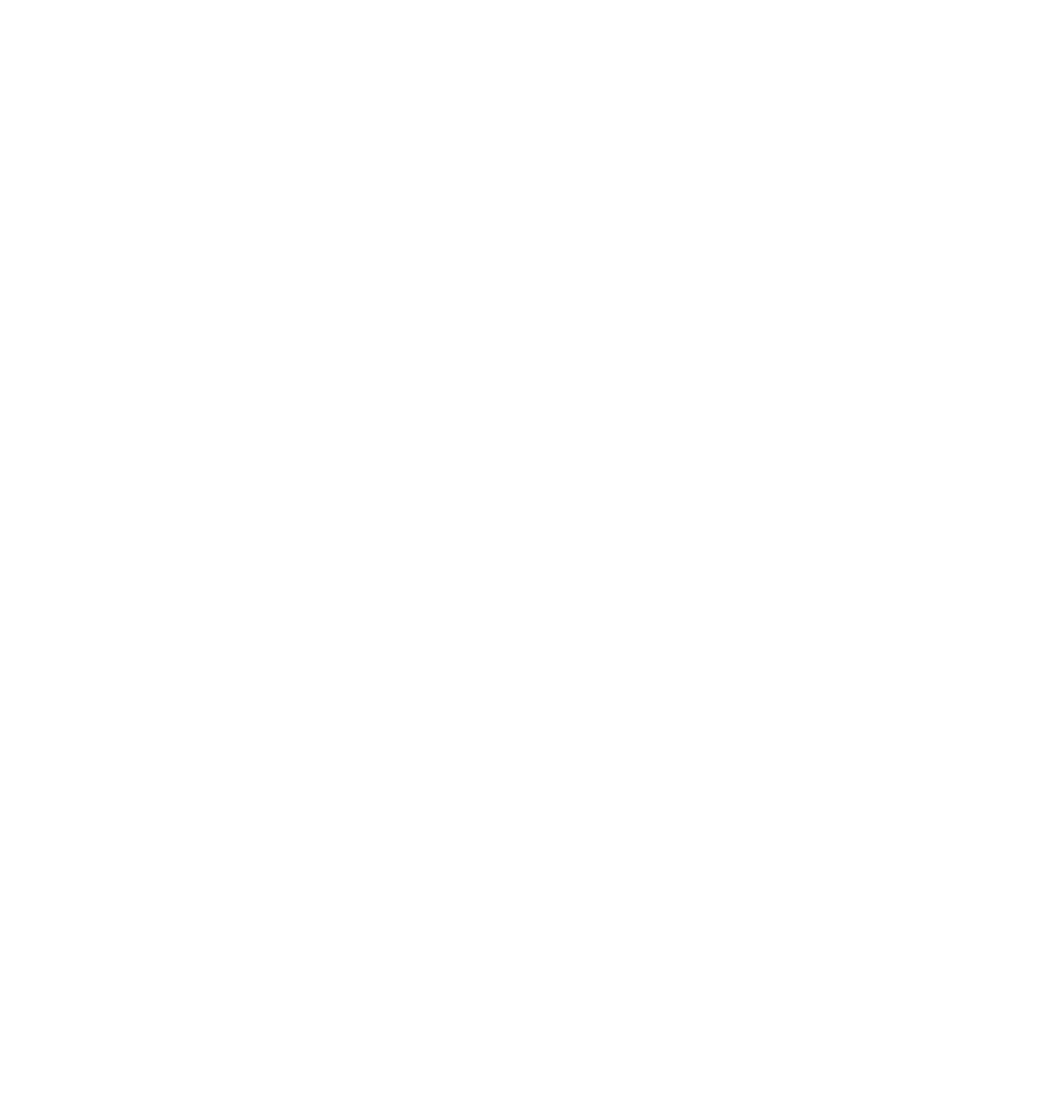
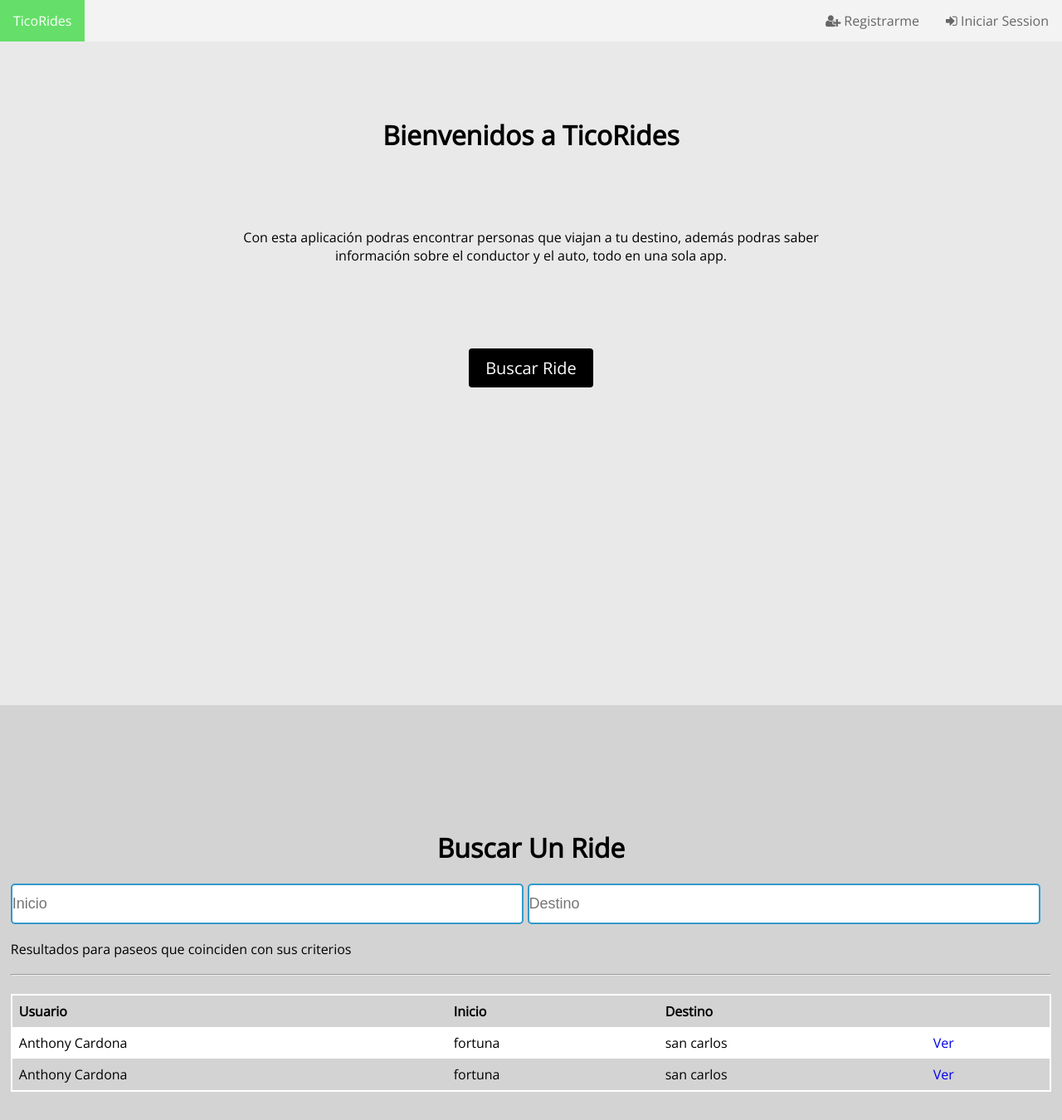
Before and after one commit to Anthony0912/2018-IPDW, a plain HTML site: page index.html in a window 1280 px wide. Shown: the top 1350 px of the page at 83% size. Before the commit the page ends 800 px from the top, so only its background shows below. Drawn offline with nearby package versions, Linux system fonts and the light colour scheme.

Commit message:
Index terminado, con estilos establecidos, solo falta acomodarlo a resoliciones de pantallas mas pequeñas

```diff
--- a/css/styles.css
+++ b/css/styles.css
@@ -0,0 +1,159 @@
+@import url('https://fonts.googleapis.com/css?family=Open+Sans');
+
+* {
+    padding: 0;
+    margin: 0;
+}
+
+body, html {
+    margin: 0;
+    height: 100vh;
+    font-family: 'Open Sans', monospace;
+}
+
+a {
+    text-decoration: none;
+}
+
+.btn{
+    padding: 10px 20px;
+    font-size: 20px;
+    color: #ffffff;
+    background-color: #000000;
+    border-radius: 4px;
+    line-height: 250px;
+}
+
+.btn:hover {
+    color: #FFF;
+    background-color: #65df69;
+}
+
+.input {
+    border-radius: 5px;
+    border: 2px solid #39c;
+    height: 45px;
+    width:49%;
+    font-size: 18px;
+}
+
+.title {
+    text-align: center;
+}
+
+.title-second {
+    line-height: 60px;
+}
+
+.container {
+    width: 100%;
+    min-height: 100%;
+    margin-top: 50px;
+}
+
+.container nav {
+    position: fixed;
+    top: 0;
+    right: 0;
+    bottom: 0;
+    left: 0;
+    width: 100%;
+    height: 50px;
+}
+
+.container nav ul {
+    list-style-type: none;
+    margin: 0;
+    padding: 0;
+    overflow: hidden;
+    background-color: #f3f3f3;
+}
+
+.container nav ul li.items-left {
+    float: left;
+}
+
+.container nav ul li.items-right {
+    float: right;
+}
+
+.container nav ul li a {
+    display: block;
+    color: #666;
+    text-align: center;
+    padding: 14px 16px;
+    text-decoration: none;
+    font-size: 16px;
+}
+
+.container nav ul li a:hover:not(.active) {
+    background-color: #ddd;
+}
+
+.container nav ul li a.active {
+    color: #FFF;
+    background-color: #65df69;
+}
+
+div.content-welcome {
+    width: 100%;
+    min-height: 100vh;
+    background-color: #e9e9e9;
+    text-align: center;
+}
+
+div.content-welcome h1{
+    line-height: 225px;
+}
+
+div.content-welcome h1, div.content-welcome p {
+    text-align: center;
+}
+
+div.content-rides {
+    width: 100%;
+    min-height: 100vh;
+    background-color: #d3d3d3;
+    display: flex;
+    justify-content: center;
+}
+
+div.content-second {
+    width: 98%;
+    padding-top: 150px;
+}
+
+table {
+    border-collapse: collapse;
+    border-spacing: 10px;
+    width: 100%;
+    border: 2px solid #FFF;
+}
+
+th, td {
+    text-align: left;
+    padding: 8px;
+}
+
+td {
+    color: #000;
+}
+
+tr:nth-child(even){
+    background-color: #FFF;
+}
+
+.div-table {
+    text-align: center;
+    overflow-x:auto;
+    padding-bottom: 100px;
+}
+
+.footer {
+    clear: both;
+    bottom: 0;
+    display: flex;
+    justify-content: center;
+    line-height: 80px;
+    background-color: #f3f3f3;
+}
--- a/index.html
+++ b/index.html
@@ -1,12 +1,72 @@
 <!DOCTYPE html>
 <html lang="en">
+
 <head>
     <meta charset="UTF-8">
     <meta name="viewport" content="width=device-width, initial-scale=1.0">
     <meta http-equiv="X-UA-Compatible" content="ie=edge">
+    <link rel="stylesheet" href="./css/styles.css">
+    <link href="https://stackpath.bootstrapcdn.com/font-awesome/4.7.0/css/font-awesome.min.css" rel="stylesheet"
+        integrity="sha384-wvfXpqpZZVQGK6TAh5PVlGOfQNHSoD2xbE+QkPxCAFlNEevoEH3Sl0sibVcOQVnN" crossorigin="anonymous">
     <title>Página Principal</title>
 </head>
+
 <body>
+    <div class="container">
+        <nav>
+            <ul>
+                <li class="items-left"><a class="active" href="./index.html">TicoRides</a></li>
+                <li class="items-right"><a href="./login.html"><i class="fa fa-sign-in" aria-hidden="true"></i> Iniciar Session</a></li>
+                <li class="items-right"><a href="./signin.html"><i class="fa fa-user-plus" aria-hidden="true"></i> Registrarme</a></li>
+            </ul>
+        </nav>
+        <div class="content-welcome">
+            <h1>Bienvenidos a TicoRides</h1>
+            <p>
+                Con esta aplicación podras encontrar personas que viajan a tu destino,
+                además podras saber <br> información sobre el conductor y el auto, todo en una sola
+                app.
+            </p>
+            <a class="btn" href="#content-rides">Buscar Ride</a>
+        </div>
+        <div class="content-rides" id="content-rides">
+            <div class="content-second">
+                <h1 class="title">Buscar Un Ride</h1>
+                <br>
+                <input type="text" name="" id="" class="input input-init" placeholder="Inicio">
+                <input type="text" name="" id="" class="input input-final" placeholder="Destino">
+                <br>
+                <label for="" class="title-second">Resultados para paseos que coinciden con sus criterios</label>
+                <hr>
+                <br>
+                <div class="div-table">
+                    <table>
+                        <tr>
+                            <th>Usuario</th>
+                            <th>Inicio</th>
+                            <th>Destino</th>
+                            <th></th>
+                        </tr>
+                        <tr>
+                            <td>Anthony Cardona</td>
+                            <td>fortuna</td>
+                            <td>san carlos</td>
+                            <td><a href="#" class="link-table">Ver</a></td>
+                        </tr>
+                        <tr>
+                            <td>Anthony Cardona</td>
+                            <td>fortuna</td>
+                            <td>san carlos</td>
+                            <td><a href="#" class="link-table">Ver</a></td>
+                        </tr>
+                    </table>
+                </div>
+            </div>
+        </div>
+        <footer class="footer">
+            <p><b>© Copyright</b> - TicoRides 2018</p>
+        </footer>
+    </div>
+</body>
 
-</body>
 </html>
```
Also changed, not shown: login.html (+32 -1 lines).
